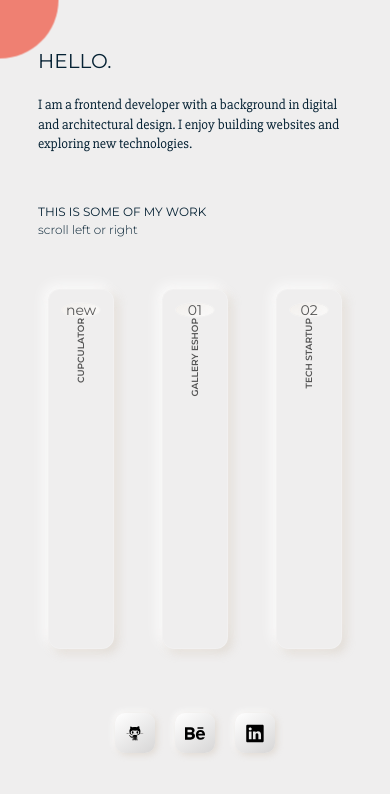
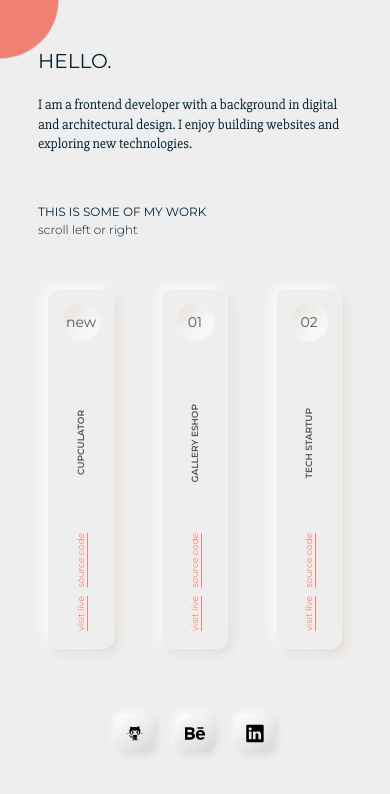
Before and after one commit to fontas-moraitis/fontas, a Vue app: page / in a window 390 px wide. Shown: the top 794 px of the page. Built offline with nearby package versions, Linux system fonts and the light colour scheme; a web font is replaced by a local one.

Commit message:
Fixed card bug for android

```diff
--- a/src/components/Card.vue
+++ b/src/components/Card.vue
@@ -103,9 +103,10 @@ export default {
   }
 }
 
-@media only screen and (max-width: 600px) {
+@media (max-width: 600px) {
   .card {
     @include shadow-out-mobile;
+    display: flex;
     margin: $size-medium;
     height: $card-total-height-mobile;
     padding: $size-xsmall;
@@ -113,11 +114,15 @@ export default {
       width: $box-element;
       height: $box-element;
       font-size: $fine-text;
+      flex-shrink: 0;
     }
     &__text {
       display: flex;
       align-items: center;
+      justify-content: center;
+      margin-top: $size-small;
       &__title {
+        margin: 0;
         writing-mode: vertical-lr;
         transform: rotate(-180deg);
         font-size: $mobile-text;
@@ -129,9 +134,8 @@ export default {
     }
     &__buttons {
       &__link {
-        height: 100%;
-        width: $card-button-height;
-        margin: $size-xxsmall;
+        width: auto;
+        height: auto;
         writing-mode: vertical-lr;
         transform: rotate(-180deg);
         font-size: $mobile-text;
```
